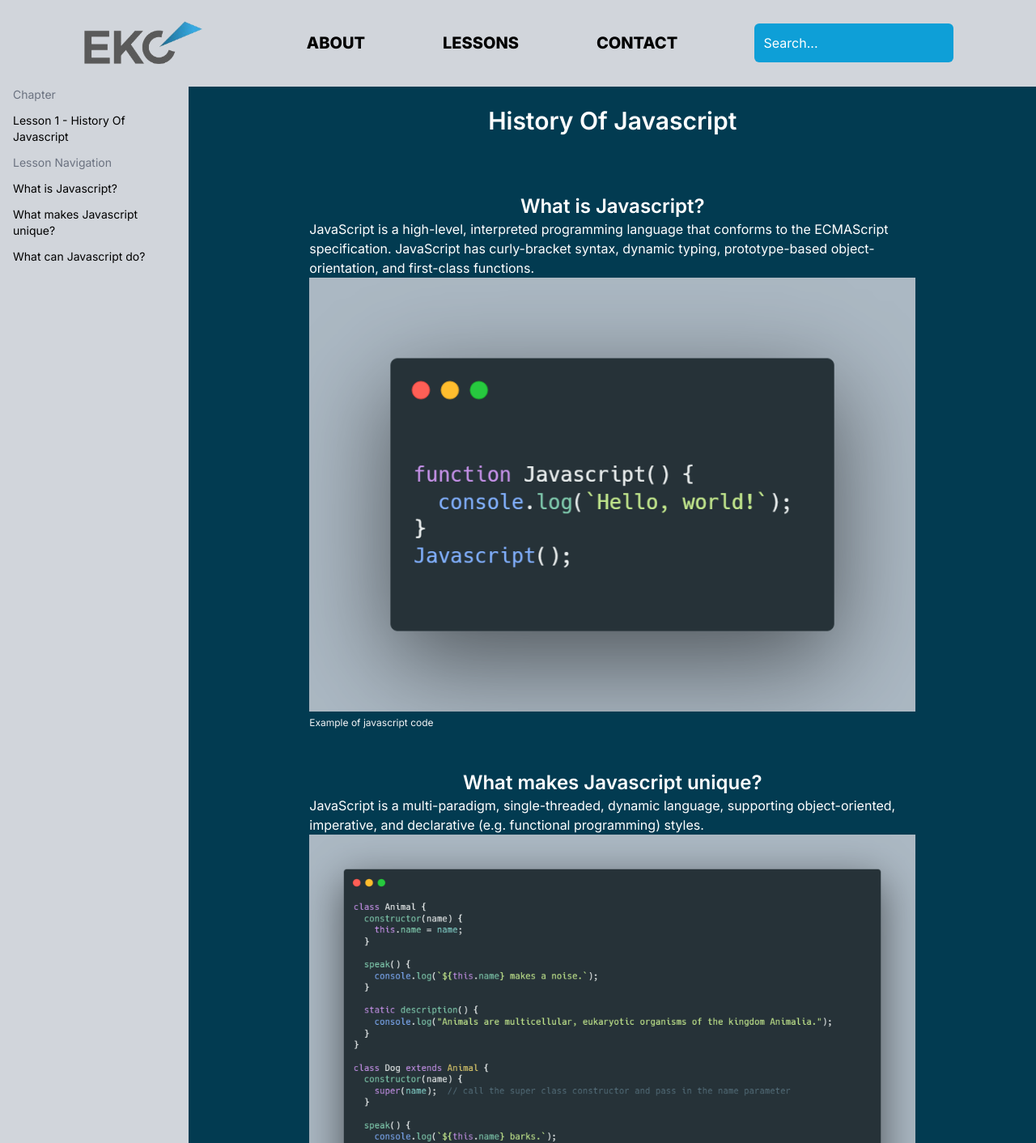
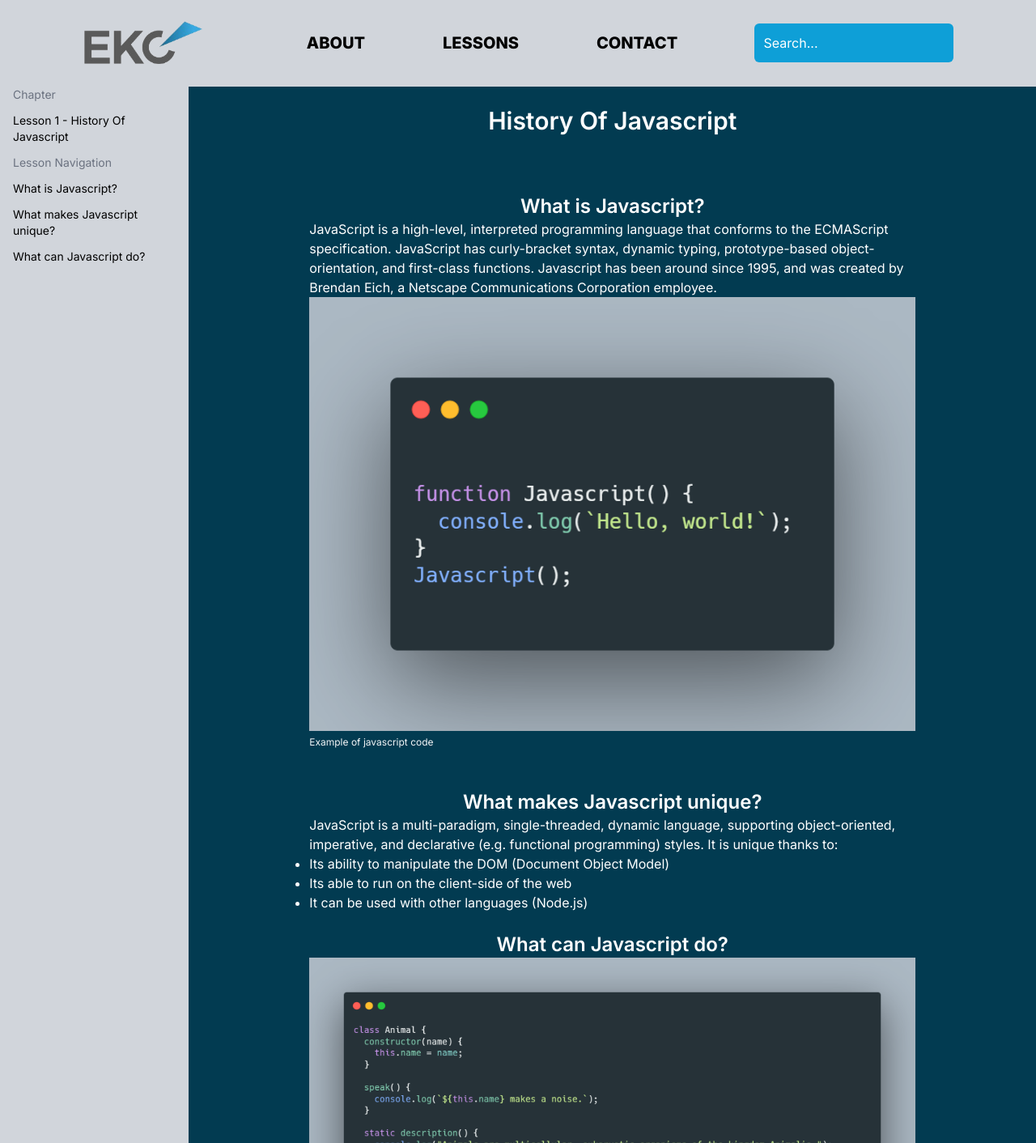
Before and after one commit to NetSpud/college, a Next.js app: page /lessons/1 in a window 1280 px wide. Shown: the top 1412 px of the page at 81% size. Built offline with nearby package versions, Linux system fonts and the light colour scheme.

Commit message:
added more content

```diff
--- a/src/app/lessons/[slug]/page.tsx
+++ b/src/app/lessons/[slug]/page.tsx
@@ -73,7 +73,8 @@ function Lesson1() {
           <br />
           <SubHeading id="what-is-js">What is Javascript?</SubHeading>
           <p className="text-white mx-auto">
-            JavaScript is a high-level, interpreted programming language that conforms to the ECMAScript specification. JavaScript has curly-bracket syntax, dynamic typing, prototype-based object-orientation, and first-class functions.
+            JavaScript is a high-level, interpreted programming language that conforms to the ECMAScript specification. JavaScript has curly-bracket syntax, dynamic typing, prototype-based object-orientation, and first-class functions. Javascript has
+            been around since 1995, and was created by Brendan Eich, a Netscape Communications Corporation employee.
           </p>
           <div className="flex justify-center">
             <img src="/lesson-media/example-js.png" />
@@ -83,7 +84,16 @@ function Lesson1() {
           <br />
           <br />
           <SubHeading id="what-makes-unique">What makes Javascript unique?</SubHeading>
-          <p className="text-white mx-auto">JavaScript is a multi-paradigm, single-threaded, dynamic language, supporting object-oriented, imperative, and declarative (e.g. functional programming) styles.</p>
+          <p className="text-white mx-auto">JavaScript is a multi-paradigm, single-threaded, dynamic language, supporting object-oriented, imperative, and declarative (e.g. functional programming) styles. It is unique thanks to:</p>
+          <ul className="list-disc mx-auto text-white">
+            <li>Its ability to manipulate the DOM (Document Object Model)</li>
+            <li>Its able to run on the client-side of the web</li>
+            <li>It can be used with other languages (Node.js)</li>
+          </ul>
+
+          <br />
+          <SubHeading id="what-can-do">What can Javascript do?</SubHeading>
+
           <div className="flex justify-center">
             <img src="/lesson-media/example-oop.png" />
           </div>
```
